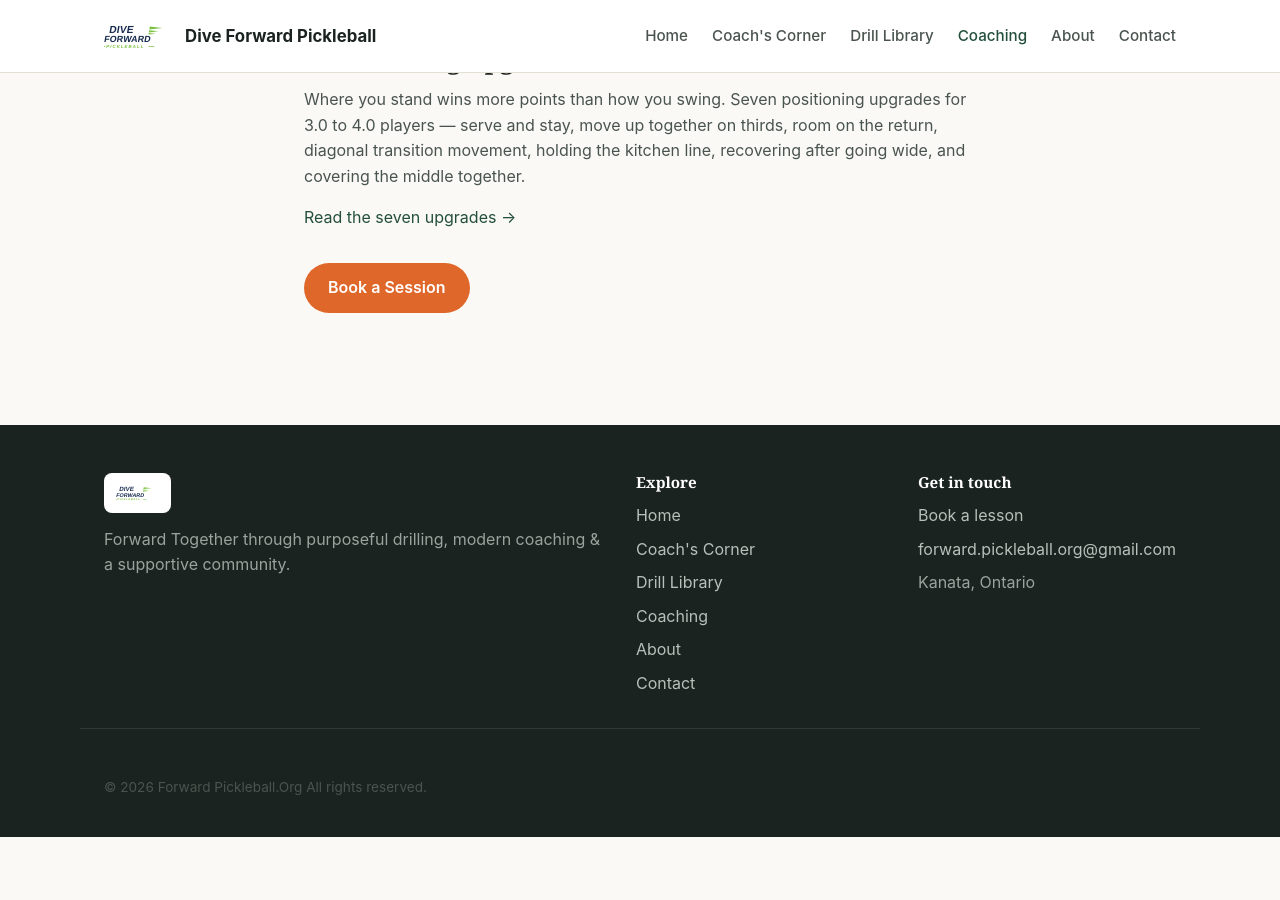
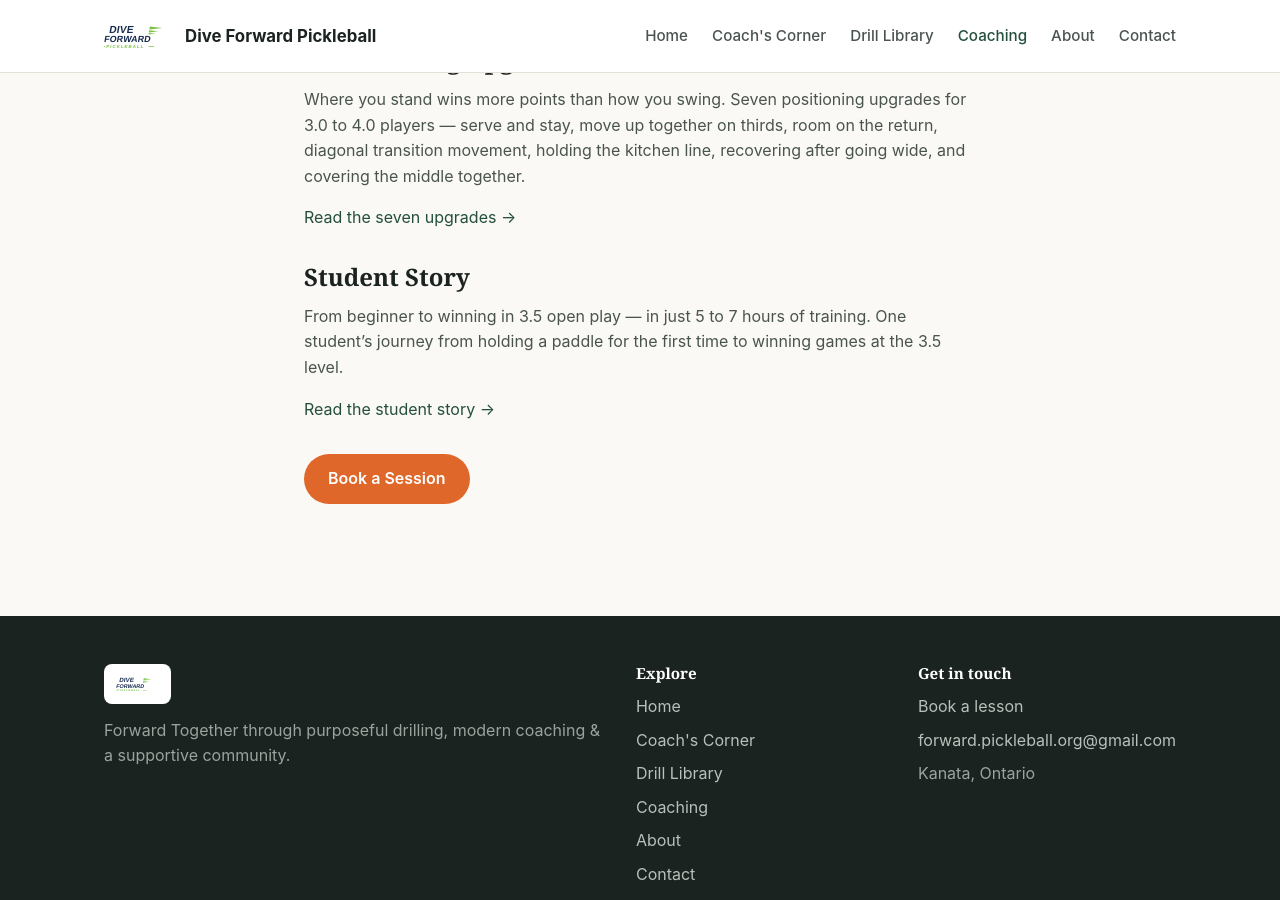
Before and after one commit to forwardpickleballorg-art/forwardpickleballorg-art.github.io, a Jekyll site: the page built from coaching.md, in a window 1280 px wide and 900 px high, scrolled down 2422 px. Built offline with Jekyll 4.4.1, drawn with Linux system fonts in a browser that asks for light colours; before the commit the page ends 3259 px from its top, so only the background shows below that.

Commit message:
Link student story page from Coaching page

```diff
--- a/coaching.md
+++ b/coaching.md
@@ -161,6 +161,18 @@ excerpt: "Pickleball coaching in Kanata and Ottawa with Louie Kwan, Certified NC
     </p>
   </div>
 
+  <div class="program">
+    <h2>Student Story</h2>
+    <p>
+      From beginner to winning in 3.5 open play &mdash; in just 5 to 7
+      hours of training. One student&rsquo;s journey from holding a paddle
+      for the first time to winning games at the 3.5 level.
+    </p>
+    <p>
+      <a href="{{ '/coaching/beginner-to-winning-3-5-open-play/' | relative_url }}">Read the student story &rarr;</a>
+    </p>
+  </div>
+
   <div class="cta-inline">
     <a class="button" href="{{ '/contact/' | relative_url }}">Book a Session</a>
   </div>
```
